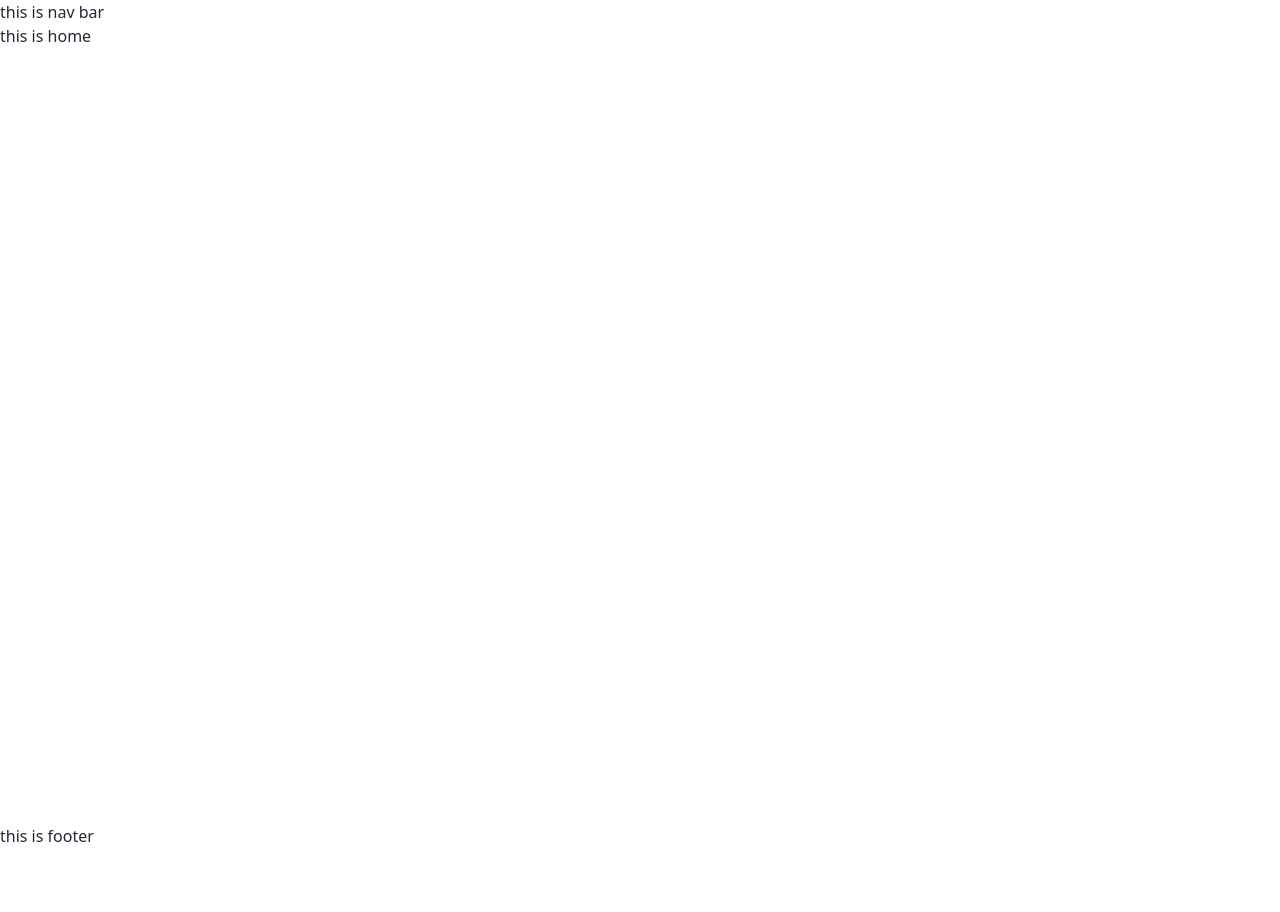
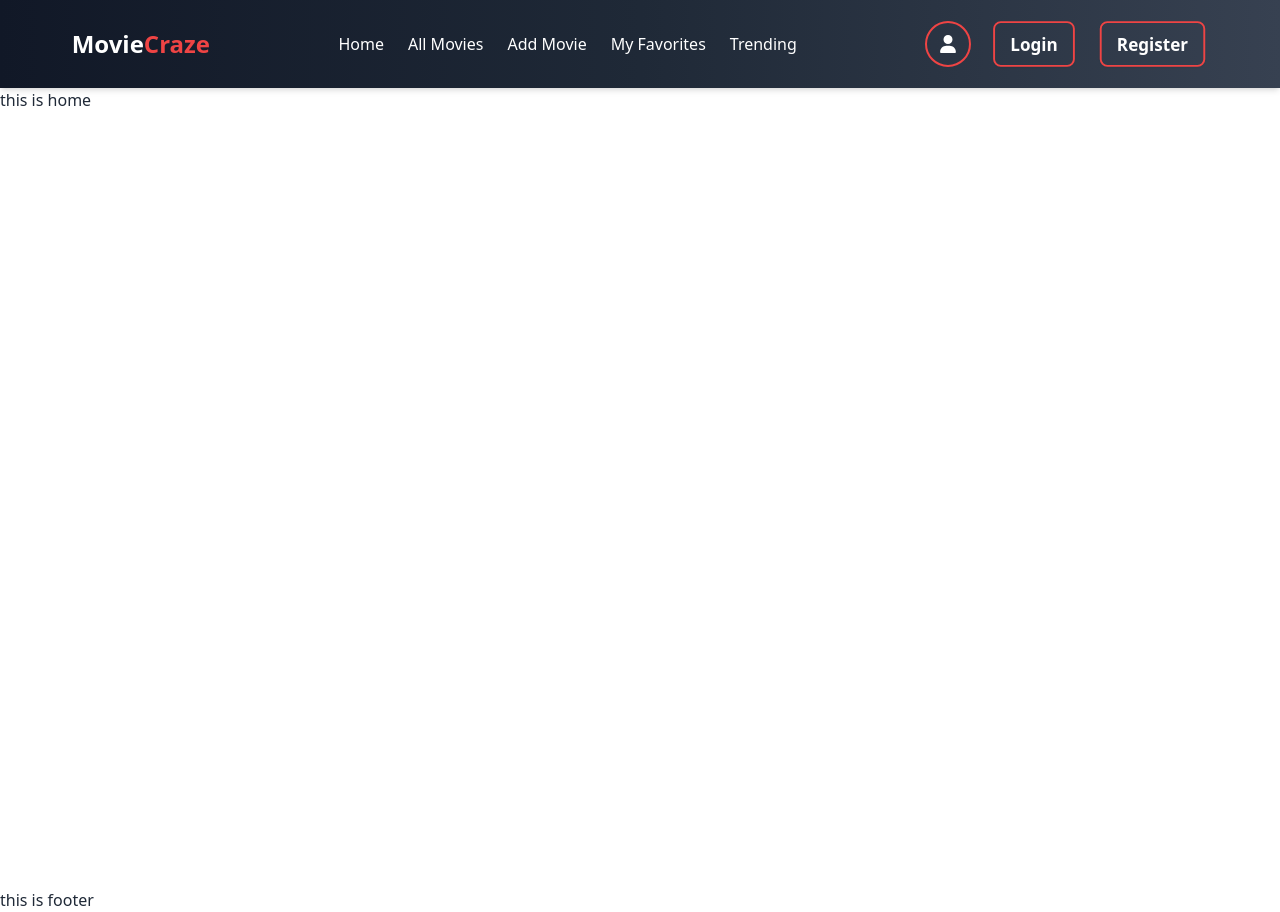
Before and after one commit to monzila-akter/movie-craze-client, a React (Vite) app: page / in a window 1280 px wide. Before the commit the page ends 848 px from the top, so only its background shows below. Built offline with nearby package versions, Linux system fonts and the light colour scheme.

Commit message:
done navbar basic design

```diff
--- a/src/components/Navbar.jsx
+++ b/src/components/Navbar.jsx
@@ -1,11 +1,76 @@
+import React, { useState } from 'react';
+import { FaUser } from 'react-icons/fa6';
+import { Link, NavLink } from 'react-router-dom';
 
 
 const Navbar = () => {
-    return (
-        <nav>
-            this is nav bar
-        </nav>
-    );
+  const [isMobileMenuOpen, setIsMobileMenuOpen] = useState(false);
+
+  return (
+    <nav className="bg-gradient-to-r from-gray-900 via-gray-800 to-gray-700 p-5 shadow-md">
+      <div className="w-11/12 mx-auto flex items-center justify-between">
+
+        {/* Website Name/Logo on the left */}
+        <div className="text-2xl font-bold text-white">
+          <Link href="/">
+            <h2 className="">Movie<span className='text-red-500'>Craze</span></h2>
+          </Link>
+        </div>
+
+        {/* Menu Bar for large device */}
+        <div className="hidden lg:flex space-x-6 flex-grow justify-center">
+          <NavLink href="/" className="text-white hover:text-gray-300">Home</NavLink>
+          <NavLink href="/all-movies" className="text-white hover:text-gray-300">All Movies</NavLink>
+          <NavLink href="/add-movie" className="text-white hover:text-gray-300">Add Movie</NavLink>
+          <NavLink href="/my-favorites" className="text-white hover:text-gray-300">My Favorites</NavLink>
+          <NavLink href="/trending" className="text-white hover:text-gray-300">Trending</NavLink>
+        </div>
+
+        {/* login/register button for large device */}
+        <div className="hidden lg:flex items-center space-x-5">
+          <p className='text-white text-lg border-2 p-3 rounded-full border-red-500'><FaUser></FaUser></p>
+          <Link href="/login" className="text-white border-2 border-red-500 btn bg-transparent text-lg hover:text-red-500 hover:bg-transparent">Login</Link>
+          <Link href="/register" className="text-white border-2 border-red-500 btn bg-transparent text-lg hover:text-red-500 hover:bg-transparent">Register</Link>
+        </div>
+
+        {/* Mobile Menu Button for medium and smaller devices */}
+        <div className="lg:hidden flex items-center">
+          <button
+            onClick={() => setIsMobileMenuOpen(!isMobileMenuOpen)}
+            className="text-white focus:outline-none"
+          >
+            <svg
+              className="w-6 h-6"
+              fill="none"
+              stroke="currentColor"
+              viewBox="0 0 24 24"
+              xmlns="http://www.w3.org/2000/svg"
+            >
+              <path strokeLinecap="round" strokeLinejoin="round" strokeWidth="2" d="M4 6h16M4 12h16M4 18h16"></path>
+            </svg>
+          </button>
+        </div>
+      </div>
+
+      {/* Mobile Menu Links */}
+      {isMobileMenuOpen && (
+        <div className="lg:hidden bg-gradient-to-r from-gray-900 via-gray-800 to-gray-700 p-4 space-y-4">
+          <NavLink href="/" className="block text-white hover:text-gray-300">Home</NavLink>
+          <NavLink href="/allMovies" className="block text-white hover:text-gray-300">All Movies</NavLink>
+          <NavLink href="/addMovie" className="block text-white hover:text-gray-300">Add Movie</NavLink>
+          <NavLink href="/myFavorites" className="block text-white hover:text-gray-300">My Favorites</NavLink>
+          <NavLink href="/trending" className="block text-white hover:text-gray-300">Trending</NavLink>
+          <div className='flex justify-center'>
+          <p className='text-white text-lg w-10 h-10 flex justify-center items-center  border-2 p-3 rounded-full border-red-500 block'><FaUser></FaUser></p>
+          </div>
+          {/* Login/Register buttons in mobile menu */}
+
+          <Link href="/login" className="block text-red-500 hover:text-gray-300 text-lg text-center">Login</Link>
+          <Link href="/register" className="block text-red-500 hover:text-gray-300 w-full text-center text-lg">Register</Link>
+        </div>
+      )}
+    </nav>
+  );
 };
 
 export default Navbar;
```
